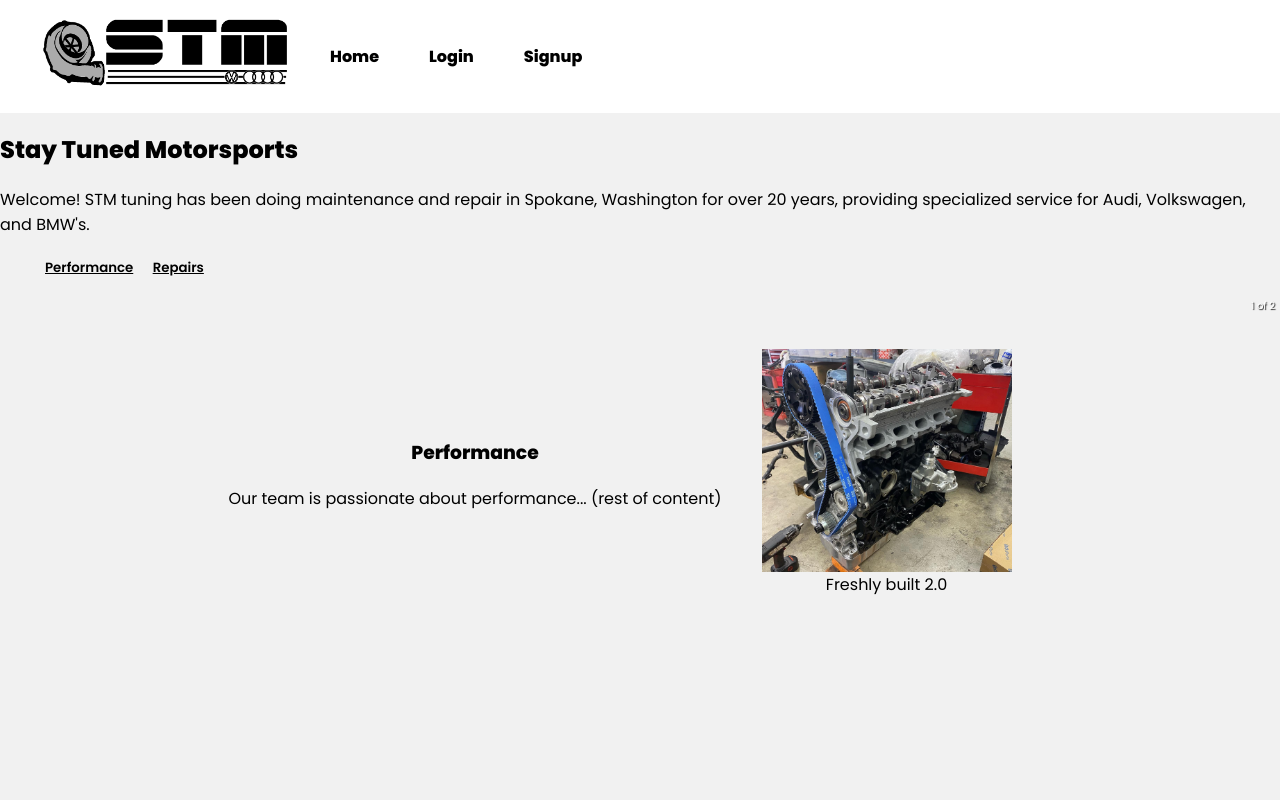
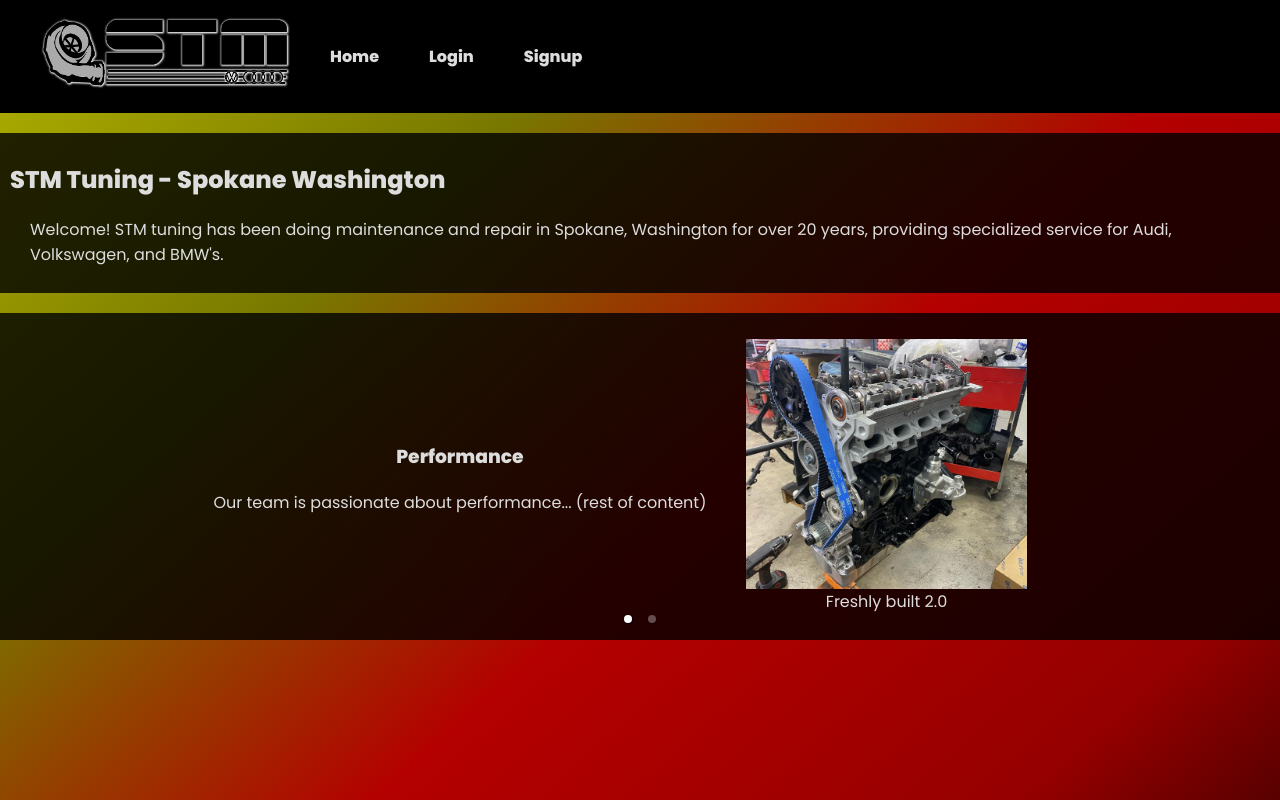
Before and after one commit to Adaigh/stm_SPA, a React (Create React App) app in the folder frontend/: page / in a window 1280 px wide. Shown: the top 800 px of the page. Built offline with nearby package versions, Linux system fonts and the light colour scheme.

Commit message:
Styling modifications 3/12

```diff
--- a/frontend/src/components/AboutPane.js
+++ b/frontend/src/components/AboutPane.js
@@ -1,8 +1,8 @@
-
+import './styles/AboutPane.css'
 // Component specifically for about section
 const AboutPane = () => (
-    <div className="aboutpane">
-      <h2>Stay Tuned Motorsports</h2>
+    <div className="aboutpane horizontal-segment">
+      <h2>STM Tuning - Spokane Washington</h2>
       <p>
         Welcome! STM tuning has been doing maintenance and repair in Spokane,
         Washington for over 20 years, providing specialized service for Audi,
--- a/frontend/src/components/Carousel.js
+++ b/frontend/src/components/Carousel.js
@@ -11,7 +11,7 @@ const NewCarousel = ({ sectionData }) => {
   return (
     <div>
 
-        <ul className="carousel-nav">
+        {/* <ul className="carousel-nav">
         {sectionData.map((section, index) => (
           <li key={index} className={selected}>
             <button onClick={(e) => { e.preventDefault(); setSelected(index); }}>
@@ -19,13 +19,13 @@ const NewCarousel = ({ sectionData }) => {
             </button>
           </li>
         ))}
-      </ul>
+      </ul> */}
 
       <Carousel
         selectedItem={selected}
         showArrows={false}
         showThumbs={false}
-        showIndicators={false}
+        showStatus={false}
         onChange={setSelected}
         onClickItem={setSelected}
         onClickThumb={setSelected}
--- a/frontend/src/components/InfoPane.js
+++ b/frontend/src/components/InfoPane.js
@@ -7,7 +7,7 @@ const InfoPane = ({ children }) => {
     const childArray = Array.isArray(children) ? children : [children];
 
     return (
-      <div className="infopane">
+      <div className="infopane horizontal-segment">
         {childArray.map((child, index) => (
           <div key={index}>{child}</div>
         ))}
--- /dev/null
+++ b/frontend/src/components/styles/AboutPane.css
@@ -0,0 +1,3 @@
+.aboutpane p{
+    padding: 0 20px 0 20px;
+  }
--- a/frontend/src/components/styles/Carousel.css
+++ b/frontend/src/components/styles/Carousel.css
@@ -9,3 +9,7 @@
 .carousel-nav li{
     display: inline;
 }
+
+.control-dots {
+  position: relative;
+}
--- a/frontend/src/components/styles/InfoPane.css
+++ b/frontend/src/components/styles/InfoPane.css
@@ -1,6 +1,5 @@
 .infopane {
-    margin: 50px auto;
-    display: flex;
-    justify-content: center;
-    align-items: center;
-  }
+  display: flex;
+  justify-content: center;
+  align-items: center;
+}
--- a/frontend/src/components/styles/NavBar.css
+++ b/frontend/src/components/styles/NavBar.css
@@ -6,7 +6,6 @@
 
 .navigation a {
     text-decoration: none;
-    color: #000;
     font-weight: 700;
 }
 
--- a/frontend/src/components/styles/PictureFrame.css
+++ b/frontend/src/components/styles/PictureFrame.css
@@ -1,3 +1,3 @@
 img {
-    max-width: 250px;
+    max-height: 250px;
 }
--- a/frontend/src/index.css
+++ b/frontend/src/index.css
@@ -4,12 +4,18 @@
 :root {
   --primary: #1aac83;
   --error: #e7195a;
+  box-sizing: border-box;
 }
 
 body {
-  background: #f1f1f1;
+  background: linear-gradient(to bottom right, rgba(180,180,0,1), rgba(120,120,0,1), rgba(180,0,0,1), rgba(150,0,0,1), rgba(0,0,0,1));
   margin: 0;
   font-family: "Poppins";
+  color: #ddd;
+}
+
+a{
+  color: #ddd;
 }
 
 input, textarea, button {
@@ -18,10 +24,25 @@ input, textarea, button {
 
 
 header {
-  background: #fff;
+  background: #000;
   display: flex;
 }
 
+header img{
+  max-width: 250px;
+}
+
+.pages {
+  max-width: 1400px;
+  margin: 0 auto;
+  min-height: 1000px;
+}
+
+.horizontal-segment {
+  background: rgba(0,0,0,0.8);
+  margin-top: 20px;
+  padding: 10px;
+}
 
 /*
 header .container {
```
